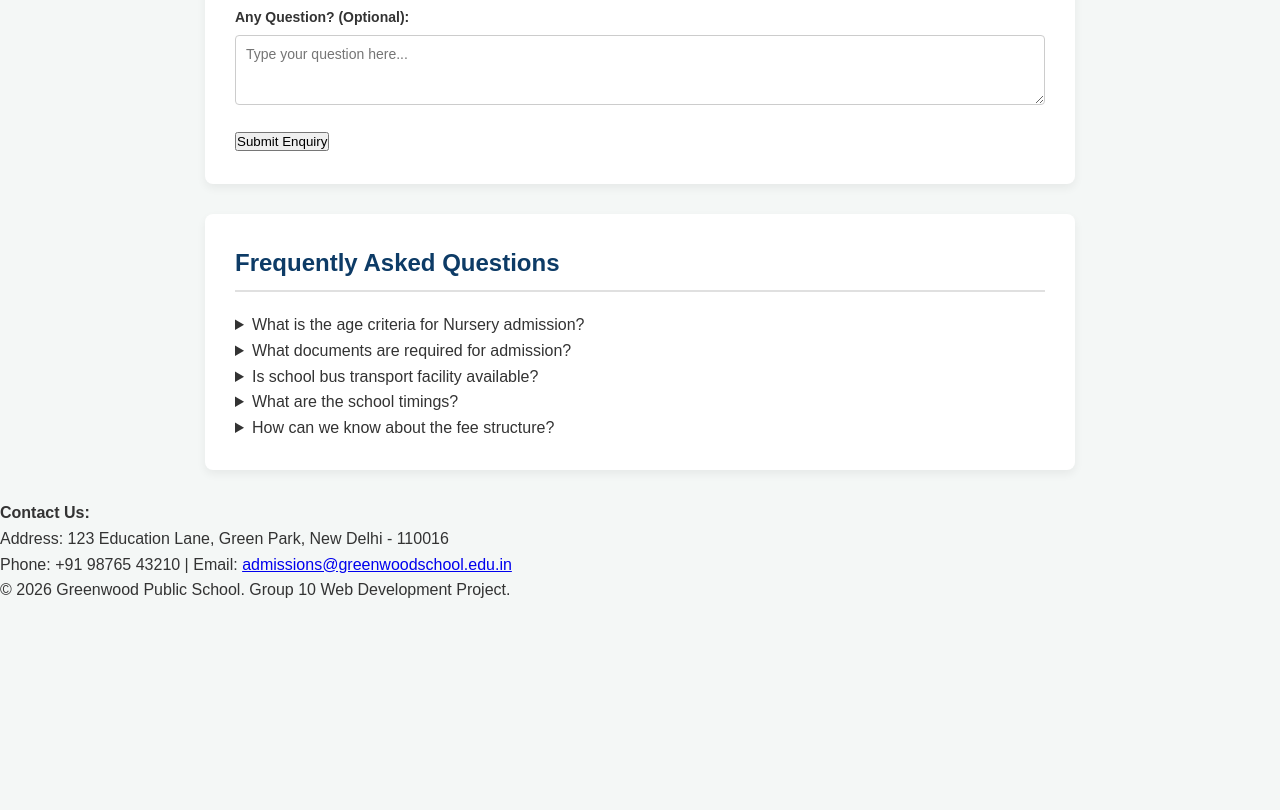
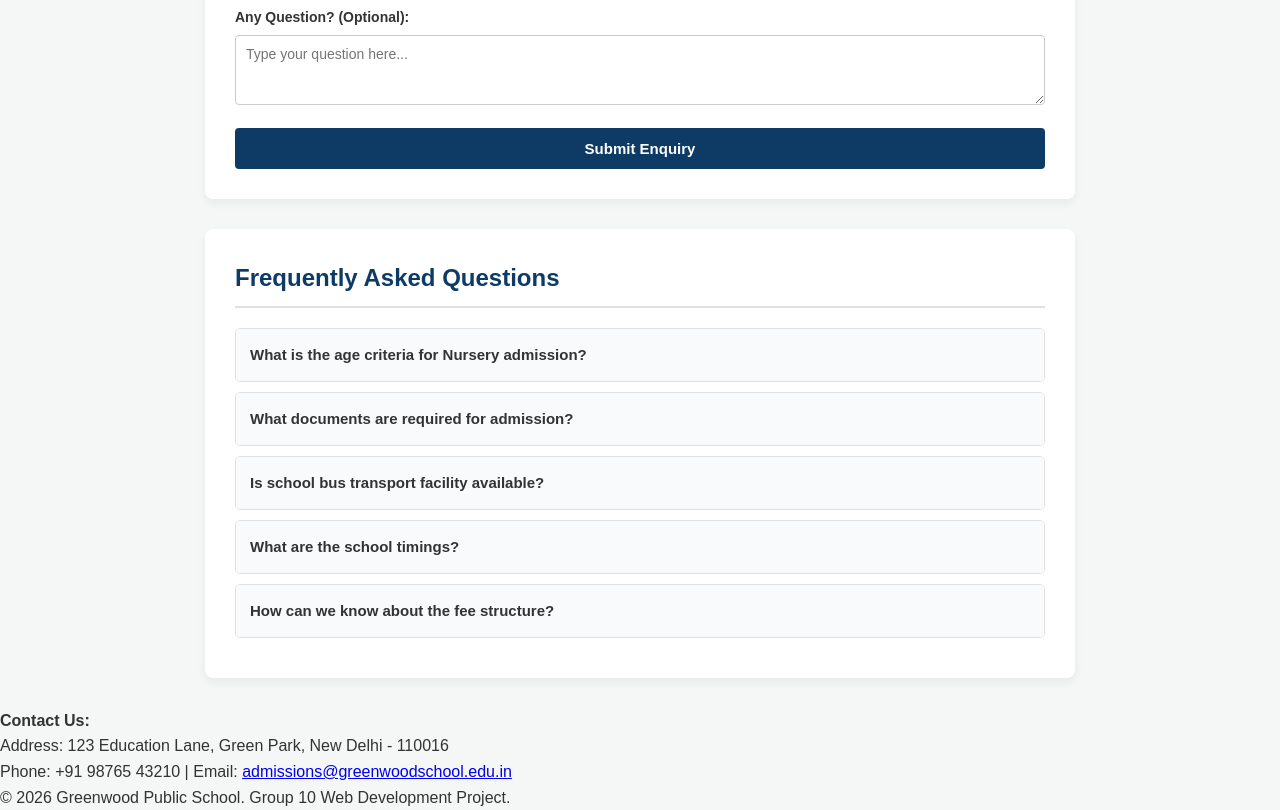
Before and after one commit to priyanshu2916-sp/School_Enquiry_Form_Page, a plain HTML site: page index.html in a window 1280 px wide. Shown: the part 1780-2590 px from the top of the page. Before the commit the page ends 2383 px from the top, so only its background shows below. Drawn offline with Linux system fonts and the light colour scheme.

Commit message:
FAQ Styles
added FAQ styles

```diff
--- a/style.css
+++ b/style.css
@@ -217,7 +217,50 @@ input, select, textarea {
   border-radius: 4px;
   font-size: 14px;
 }
+.submit-btn {
+  background-color: #0d3b66;
+  color: white;
+  border: none;
+  padding: 12px;
+  width: 100%;
+  border-radius: 4px;
+  font-size: 15px;
+  font-weight: bold;
+  cursor: pointer;
+}
 
+.submit-btn:hover {
+  background-color: #ee964b;
+}
+
+/* FAQ Styles (Pure HTML Accordion) */
+.faq-item {
+  border: 1px solid #e0e0e0;
+  border-radius: 5px;
+  margin-bottom: 10px;
+  overflow: hidden;
+}
+
+.faq-question {
+  background-color: #f8fafc;
+  padding: 14px;
+  font-size: 15px;
+  font-weight: bold;
+  cursor: pointer;
+  list-style: none;
+  transition: background-color 0.2s;
+}
+
+.faq-question:hover {
+  background-color: #e2e8f0;
+}
+
+.faq-answer {
+  padding: 14px;
+  background-color: white;
+  border-top: 1px solid #e0e0e0;
+  font-size: 14px;
+}
 input:focus, select:focus, textarea:focus {
   border-color: #0d3b66;
   outline: none;
```
